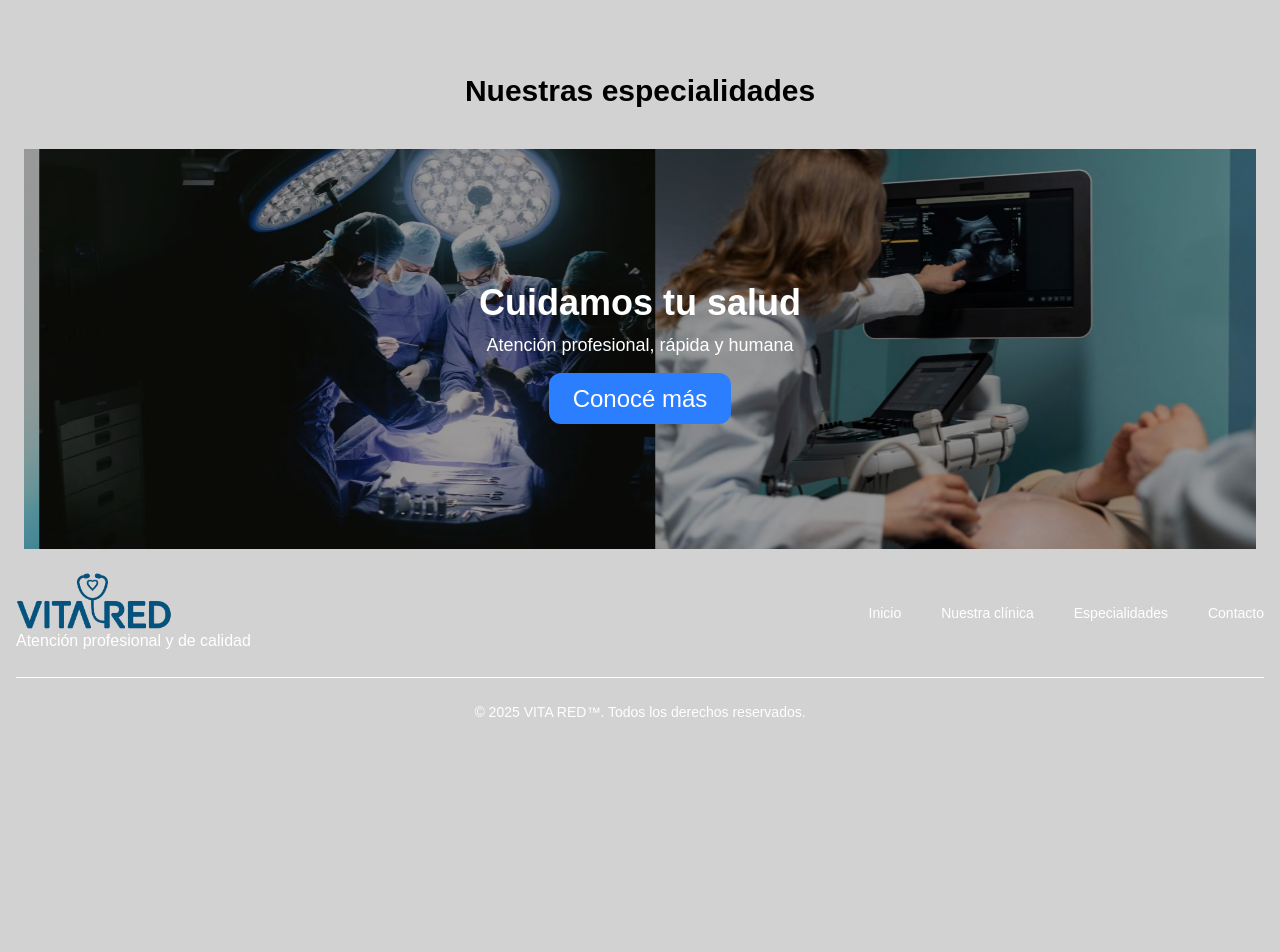
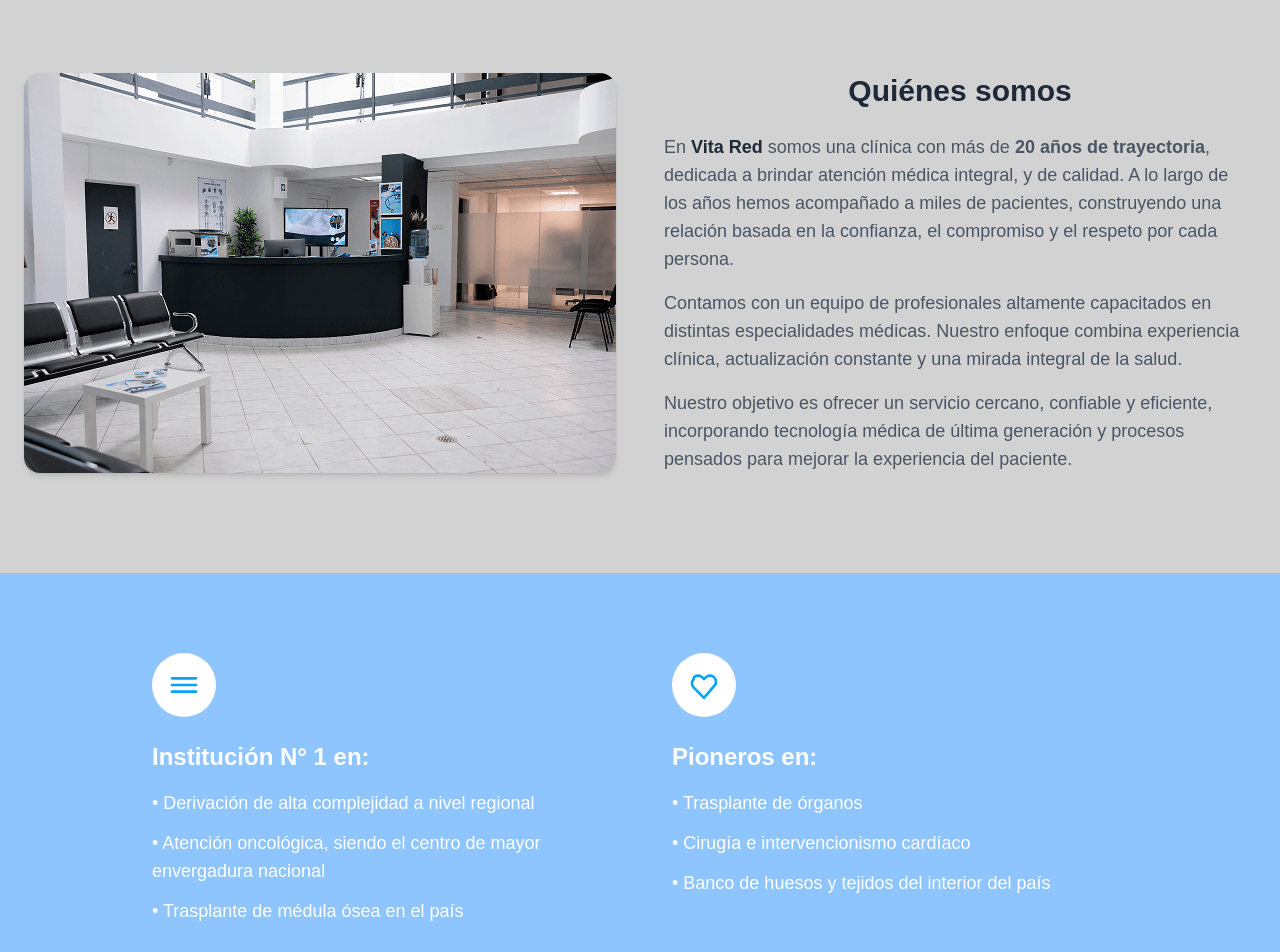
Before and after one commit to proyectofinal2025-g1/vita-red-app, a Next.js app in the folder frontend/: page / in a window 1280 px wide. Shown: the part 900-1852 px from the top of the page. Before the commit the page ends 1646 px from the top, so only its background shows below. Built offline with nearby package versions, Linux system fonts and the light colour scheme.

Commit message:
cambios Home y muestra de Especialidades

```diff
--- a/frontend/src/app/especialidades/page.tsx
+++ b/frontend/src/app/especialidades/page.tsx
@@ -1,18 +1,27 @@
-import React from 'react'
+import React from "react";
+import { getAllSpecialityService } from "@/services/specialityServices";
+import SpecialityCard from "@/components/SpecialityCard";
 
-const page = () => {
+const page = async () => {
+  const allSpecialitys = await getAllSpecialityService();
   return (
     <>
-    <section><h1>Conoce todas nuestas especialidades!</h1></section>
-    <section>
+      <section className="mx-auto max-w-5xl px-4">
+        <h2 className="mb-8 text-3xl font-bold text-gray-800">
+          Nuestras especialidades
+        </h2>
 
+        <div className="grid gap-8 md:grid-cols-2">
+          {allSpecialitys.map((esp) => {
+            return <SpecialityCard key={esp.id} especialidad={esp} />;
+          })}
+        </div>
+      </section>
+    </>
+  );
+};
 
-
-    </section>
-
-
-    </>
-  )
+{
 }
 
-export default page
+export default page;
--- a/frontend/src/app/page.tsx
+++ b/frontend/src/app/page.tsx
@@ -1,4 +1,5 @@
 import CarrouselHome from "@/components/CarrouselHome";
+import SectionOneTwoHome from "@/components/SectionOneTwoHome";
 import Image from "next/image";
 
 export default function Home() {
@@ -23,11 +24,12 @@ export default function Home() {
             prioridad.
           </p>
 
-          <button className="text-2xl cursor-pointer rounded-xl bg-blue-500 px-6 py-3 hover:bg-blue-600 transition">
+          <button className="text-2xl cursor-pointer rounded-xl bg-blue-400 px-6 py-3 hover:bg-blue-600 transition">
             Sacar turno
           </button>
         </div>
       </section>
+      <SectionOneTwoHome />
 
       <section className="mt-20 px-6">
         <h2 className="text-center text-3xl font-semibold mb-10">
--- a/frontend/src/components/CarrouselHome.tsx
+++ b/frontend/src/components/CarrouselHome.tsx
@@ -58,7 +58,7 @@ export default function CarrouselHome() {
 
     <Link
       href="/especialidades"
-      className="pointer-events-auto text-2xl cursor-pointer rounded-xl bg-blue-500 px-6 py-3 hover:bg-blue-600 transition"
+      className="pointer-events-auto text-2xl cursor-pointer rounded-xl bg-blue-400 px-6 py-3 hover:bg-blue-600 transition"
     >
       Conocé más
     </Link>
--- /dev/null
+++ b/frontend/src/components/SectionOneTwoHome.tsx
@@ -0,0 +1,115 @@
+import Image from "next/image";
+const SectionOneTwoHome = () => {
+  return (
+    <>
+      <section className="mx-auto max-w-7xl px-6 py-20 mt- mb-5">
+        <div className="grid gap-12 lg:grid-cols-2 lg:items-center">
+          <div className="relative h-[300px] w-full overflow-hidden rounded-2xl shadow-md sm:h-[400px]">
+            <Image
+              src="/consultorio2.png"
+              alt="Nuestra clínica"
+              fill
+              className="object-cover"
+            />
+          </div>
+
+          <div>
+            <h2 className="mb-6 text-3xl font-bold text-gray-800 flex justify-center">
+              Quiénes somos
+            </h2>
+
+            <p className="mb-4 text-lg text-gray-600">
+              En <span className="font-semibold text-gray-800">Vita Red</span>{" "}
+              somos una clínica con más de{" "}
+              <span className="font-semibold">20 años de trayectoria</span>,
+              dedicada a brindar atención médica integral, y de calidad. A lo
+              largo de los años hemos acompañado a miles de pacientes,
+              construyendo una relación basada en la confianza, el compromiso y
+              el respeto por cada persona.
+            </p>
+
+            <p className="mb-4 text-lg  text-gray-600">
+              Contamos con un equipo de profesionales altamente capacitados en
+              distintas especialidades médicas. Nuestro enfoque combina
+              experiencia clínica, actualización constante y una mirada integral
+              de la salud.
+            </p>
+
+            <p className="text-lg  text-gray-600">
+              Nuestro objetivo es ofrecer un servicio cercano, confiable y
+              eficiente, incorporando tecnología médica de última generación y
+              procesos pensados para mejorar la experiencia del paciente.
+            </p>
+          </div>
+        </div>
+      </section>
+
+      <section className="bg-blue-300 py-20 text-white">
+        <div className="mx-auto max-w-5xl px-6">
+          <div className="grid gap-16 md:grid-cols-2">
+            <div className="flex flex-col items-center text-center md:items-start md:text-left">
+              <div className="mb-6 flex h-16 w-16 items-center justify-center rounded-full bg-white text-sky-500">
+                <svg
+                  xmlns="http://www.w3.org/2000/svg"
+                  className="h-8 w-8"
+                  fill="none"
+                  viewBox="0 0 24 24"
+                  stroke="currentColor"
+                >
+                  <path
+                    strokeLinecap="round"
+                    strokeLinejoin="round"
+                    strokeWidth={2}
+                    d="M3 7h18M3 12h18M3 17h18"
+                  />
+                </svg>
+              </div>
+
+              <h3 className="mb-4 text-2xl font-semibold">
+                Institución N° 1 en:
+              </h3>
+
+              <ul className="space-y-3 text-lg">
+                <li>• Derivación de alta complejidad a nivel regional</li>
+                <li>
+                  • Atención oncológica, siendo el centro de mayor envergadura
+                  nacional
+                </li>
+                <li>• Trasplante de médula ósea en el país</li>
+              </ul>
+            </div>
+
+            <div className="flex flex-col items-center text-center md:items-start md:text-left">
+              <div className="mb-6 flex h-16 w-16 items-center justify-center rounded-full bg-white text-sky-500">
+                <svg
+                  xmlns="http://www.w3.org/2000/svg"
+                  className="h-8 w-8"
+                  fill="none"
+                  viewBox="0 0 24 24"
+                  stroke="currentColor"
+                >
+                  <path
+                    strokeLinecap="round"
+                    strokeLinejoin="round"
+                    strokeWidth={2}
+                    d="M4.318 6.318a4.5 4.5 0 016.364 0L12 7.636l1.318-1.318a4.5 4.5 0 116.364 6.364L12 21.682l-7.682-7.682a4.5 4.5 0 010-6.364z"
+                  />
+                </svg>
+              </div>
+
+              <h3 className="mb-4 text-2xl font-semibold">Pioneros en:</h3>
+
+              <ul className="space-y-3 text-lg">
+                <li>• Trasplante de órganos</li>
+                <li>• Cirugía e intervencionismo cardíaco</li>
+                <li>• Banco de huesos y tejidos del interior del país</li>
+              </ul>
+            </div>
+          </div>
+        </div>
+      </section>
+    </>
+  );
+};
+
+export default SectionOneTwoHome;
--- /dev/null
+++ b/frontend/src/components/SpecialityCard.tsx
@@ -0,0 +1,31 @@
+import Link from "next/link";
+import { ISpeciality } from "@/interfaces/ISpeciality";
+
+interface Props {
+  especialidad: ISpeciality;
+}
+
+export default function SpecialityCard({ especialidad }: Props) {
+  return (
+  <article className="flex flex-col gap-3 border-b border-gray-200 py-6 sm:flex-row sm:items-center sm:justify-between">
+      <div>
+        <h3 className="text-xl font-semibold capitalize text-gray-800">
+          {especialidad.name}
+        </h3>
+
+        <p className="mt-1 max-w-2xl text-gray-600">
+          {especialidad.description}
+        </p>
+      </div>
+
+      {especialidad.isActive && (
+        <Link
+          href={`/especialidades/${especialidad.id}`}
+          className="mt-4 inline-flex w-fit items-center rounded-lg bg-blue-500 px-5 py-2 text-sm font-medium text-white transition hover:bg-blue-600 sm:mt-0"
+        >
+          Ver detalle
+        </Link>
+      )}
+    </article>
+  );
+}
--- a/frontend/src/components/SpecialityCart.tsx
+++ /dev/null
@@ -1,11 +0,0 @@
-import React from 'react'
-
-const specialityCart = () => {
-  return (
-    <div>
-
-    </div>
-  )
-}
-
-export default specialityCart
--- a/frontend/src/interfaces/ISpeciality.ts
+++ b/frontend/src/interfaces/ISpeciality.ts
@@ -3,10 +3,4 @@ export interface ISpeciality {
   name: string;
   description: string;
   isActive: boolean;
-  doctors: {
-    id: string;
-    licence_number: string;
-    first_name: string;
-    last_name: string;
-  };
 }
--- /dev/null
+++ b/frontend/src/services/specialityServices.ts
@@ -0,0 +1,30 @@
+import { ISpeciality } from "@/interfaces/ISpeciality";
+
+export const getAllSpecialityService = async () => {
+  try {
+    const res = await fetch("http://localhost:3000/speciality", {
+      method: "GET",
+    });
+    const specialitys: ISpeciality[] = await res.json();
+    return specialitys;
+  } catch (error) {
+    console.log(error);
+    throw new Error("Error fetching specialitys");
+  }
+};
+
+export const getAllSpecialityServiceById = async (idSpeciality: string) => {
+  try {
+    const allSpeciality = await getAllSpecialityService();
+    const speciality = allSpeciality.find(
+      (speciality) => speciality.id?.toString() === idSpeciality
+    );
+    if (!speciality) {
+      throw new Error("Speciality not found");
+    }
+    return speciality;
+  } catch (error) {
+    console.log(error);
+    throw new Error("Error fetching speciality by ID");
+  }
+};
```
